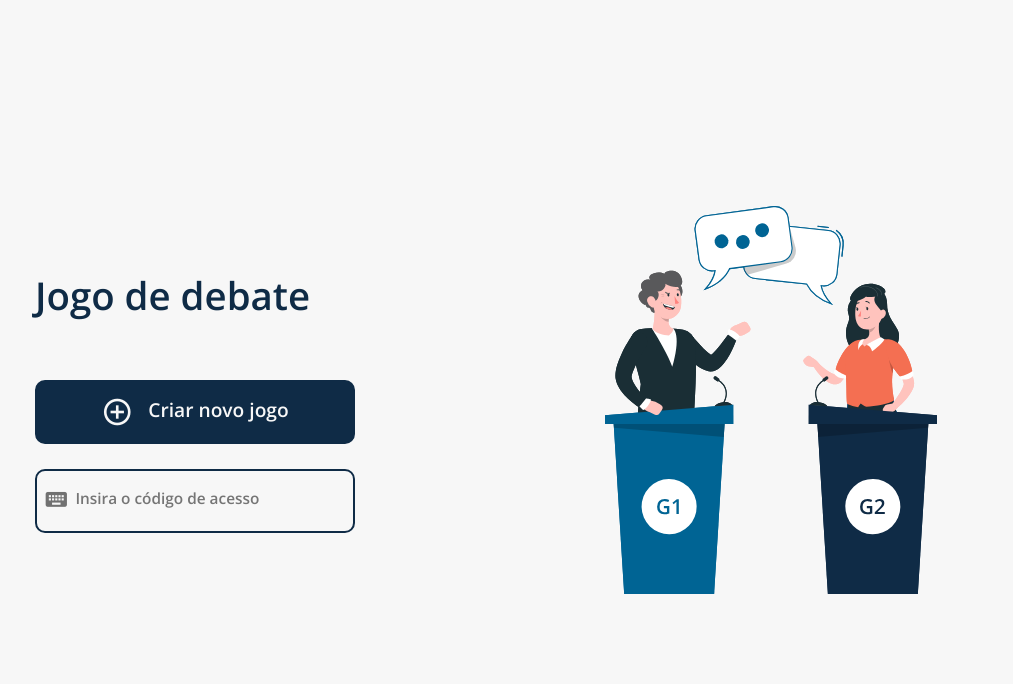
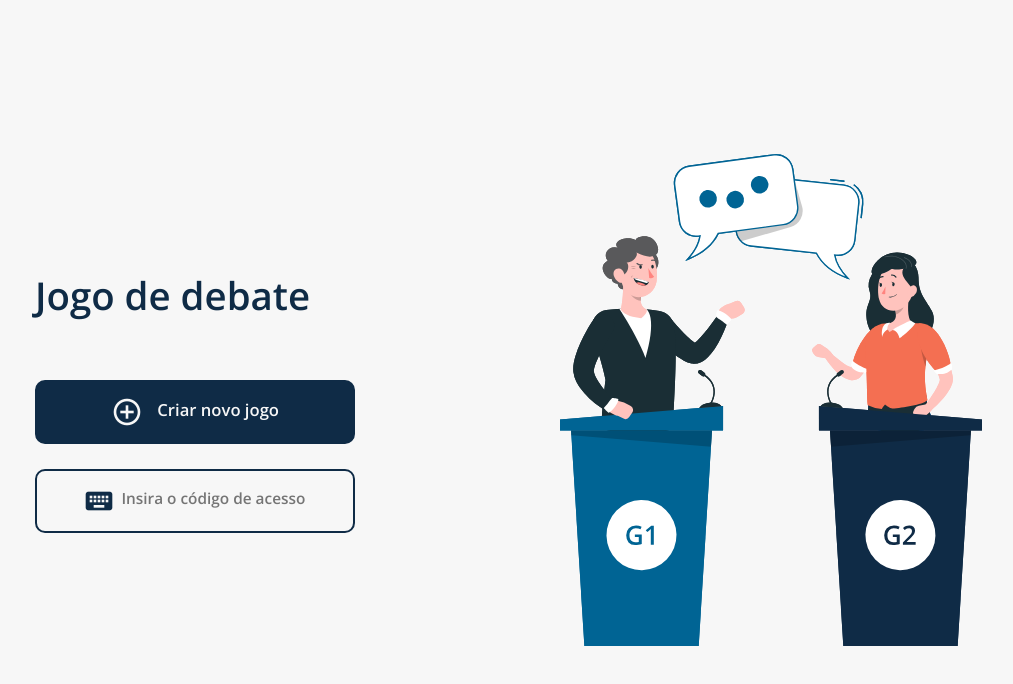
Before and after one commit to brunocarvalho123/debate-game, a Vue app in the folder client/: page /#/ in a window 1280 px wide. Shown: the top 684 px of the page, without its empty margins (125-1138 px from the left). Built offline with nearby package versions, Linux system fonts and the light colour scheme; no server answers.

Commit message:
Fixed more things

```diff
--- a/client/src/components/Footer.vue
+++ b/client/src/components/Footer.vue
@@ -37,7 +37,7 @@
     padding-left: 2.6vw;
     padding-right: 2.6vw;
     font-size: 1.2vw;
-    font-weight: 350;
+    /* font-weight: 350; */
     border-color: white;
     border-style: solid;
     border-width: 0px 3px 0px 0px;
@@ -46,7 +46,7 @@
     background-color: var(--app-main-blue);
     color: white;
     font-size: 1.4vw;
-    font-weight: 550;
+    font-weight: 600;
     padding-left: 2.5vw;
     padding-right: 3.5vw;
     border-width: 0px;
--- a/client/src/components/ProgressHeader.vue
+++ b/client/src/components/ProgressHeader.vue
@@ -32,7 +32,7 @@
   }
   .more-opaco {
     opacity: 1;
-    font-weight: 600;
+    font-weight: 700;
   }
   .risco {
     background-color: var(--app-main-blue);
--- a/client/src/components/ProgressHeaderFinals.vue
+++ b/client/src/components/ProgressHeaderFinals.vue
@@ -22,7 +22,7 @@
   }
   .more-opaco {
     opacity: 1;
-    font-weight: 600;
+    font-weight: 700;
   }
   .risco {
     background-color: var(--app-main-blue);
--- a/client/src/views/GroupRepresentativeRes.vue
+++ b/client/src/views/GroupRepresentativeRes.vue
@@ -23,7 +23,7 @@
           <p>O porta voz escolhido foi:</p>
           <div class="person">{{repName}}</div>
         </div>
-        <p>Dentro de um minuto vão começar os debates finais.<br>Podem aproveitar este tempo para preparar o discurso do porta voz.</p>
+        <p>Dentro de momentos vão começar os debates finais.<br>Podem aproveitar este tempo para preparar o discurso do porta voz.</p>
       </div>
 
     </div>
--- a/client/src/views/Home.vue
+++ b/client/src/views/Home.vue
@@ -14,7 +14,7 @@
 
       <div class="div-inline-flex">
         <div class="join-btn-container">
-          <v-icon size="2vw" class="kb-icon">mdi-keyboard</v-icon>
+          <v-icon size="2.5vw" class="kb-icon" color="var(--app-main-blue)">mdi-keyboard</v-icon>
           <input class="join-btn-label" type="text" placeholder="Insira o código de acesso" size="25" v-model="accessCode" @focus="focusInput" name="asdasds">
 
           <!-- <v-text-field class="join-btn-label" prepend-inner-icon="mdi-keyboard" color="var(--org-blue)" label="Insira o código de acesso"  @focus="focusInput"></v-text-field> -->
@@ -87,7 +87,7 @@
     height: 8vh;
     border-radius: 10px;
     border: 2px solid var(--app-main-blue);
-    font-size: 1.5vw;
+    font-size: 1.3vw;
     font-weight: 500;
     margin-bottom: 25px;
   }
@@ -113,9 +113,10 @@
   }
   .kb-icon {
     margin-left: 0.5vw;
+    /* margin-right: 0.5vw; */
   }
   .home-img {
-    width: 26vw;
+    width: 33vw;
     margin-right: 10vw;
   }
   .div-inline-flex {
@@ -123,11 +124,14 @@
   }
 
   .join-btn-container {
-    border: solid 1px black;
+    /* border: solid 1px black; */
     border-radius: 10px;
     border: 2px solid var(--app-main-blue);
     width: 100%;
     height: 8vh;
+    display: flex;
+    justify-content: center;
+    color: var(--app-main-blue);
   }
 
   .container-hr {
```
